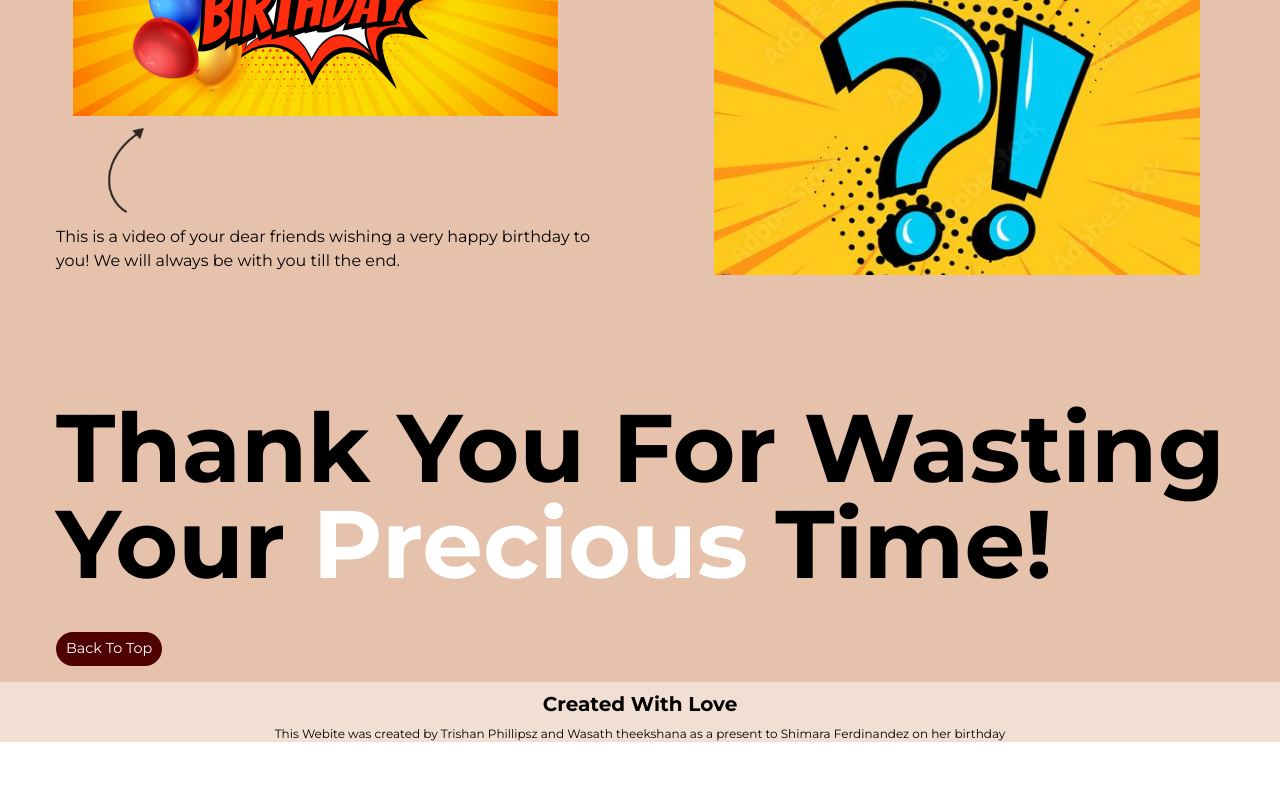
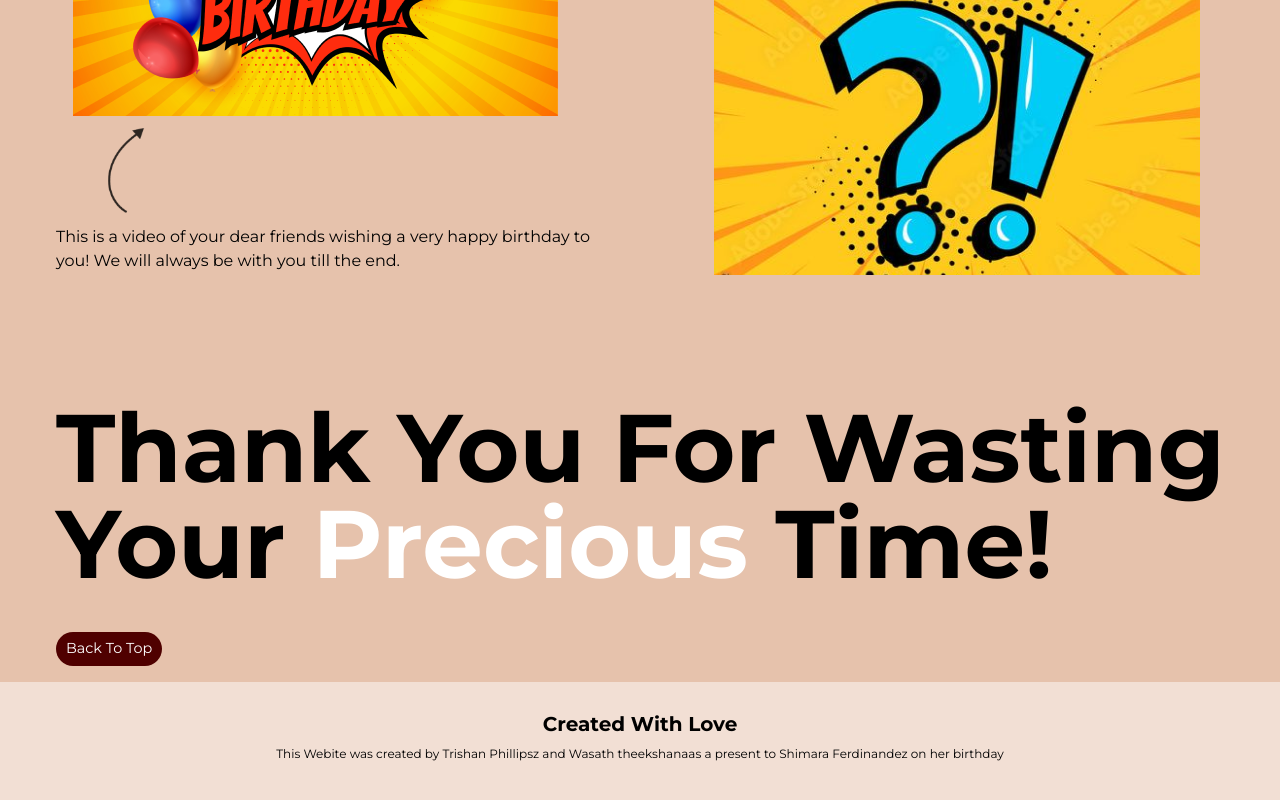
Before and after one commit to Shenon69/Shimara-Bdayweb, a React (Create React App) app: page / in a window 1280 px wide. Shown: the part 2339-3139 px from the top of the page. Before the commit the page ends 3081 px from the top, so only its background shows below. Built offline with nearby package versions, Linux system fonts and the light colour scheme.

Commit message:
update footer

```diff
--- a/src/Footer.js
+++ b/src/Footer.js
@@ -2,20 +2,34 @@ import React from "react";
 
 function Footer() {
   return (
-    <footer className="bg-[#e6c2ac84] w-[100%]">
+    <footer className="bg-[#e6c2ac84] w-[100%] h-[20vh]">
       <div>
-        <div>
+        <div className="p-5">
           <h1 className="font-bold text-xl text-center p-2">
             Created With Love
           </h1>
           <p className="text-xs text-center px-5">
-            This Webite was created by Trishan Phillipsz and Wasath theekshana
+            This Webite was created by{" "}
+            <a
+              href="https://www.instagram.com/tikkioninsta/"
+              target="_blank"
+              rel="noreferrer"
+            >
+              Trishan Phillipsz
+            </a>{" "}
+            and{" "}
+            <a
+              href="https://www.instagram.com/wasath.theekshana/"
+              target="_blank"
+              rel="noreferrer"
+            >
+              {" "}
+              Wasath theekshana
+            </a>
             as a present to Shimara Ferdinandez on her birthday
           </p>
         </div>
-        <div>
-          <div></div>
-        </div>
+        <div></div>
       </div>
     </footer>
   );
```
